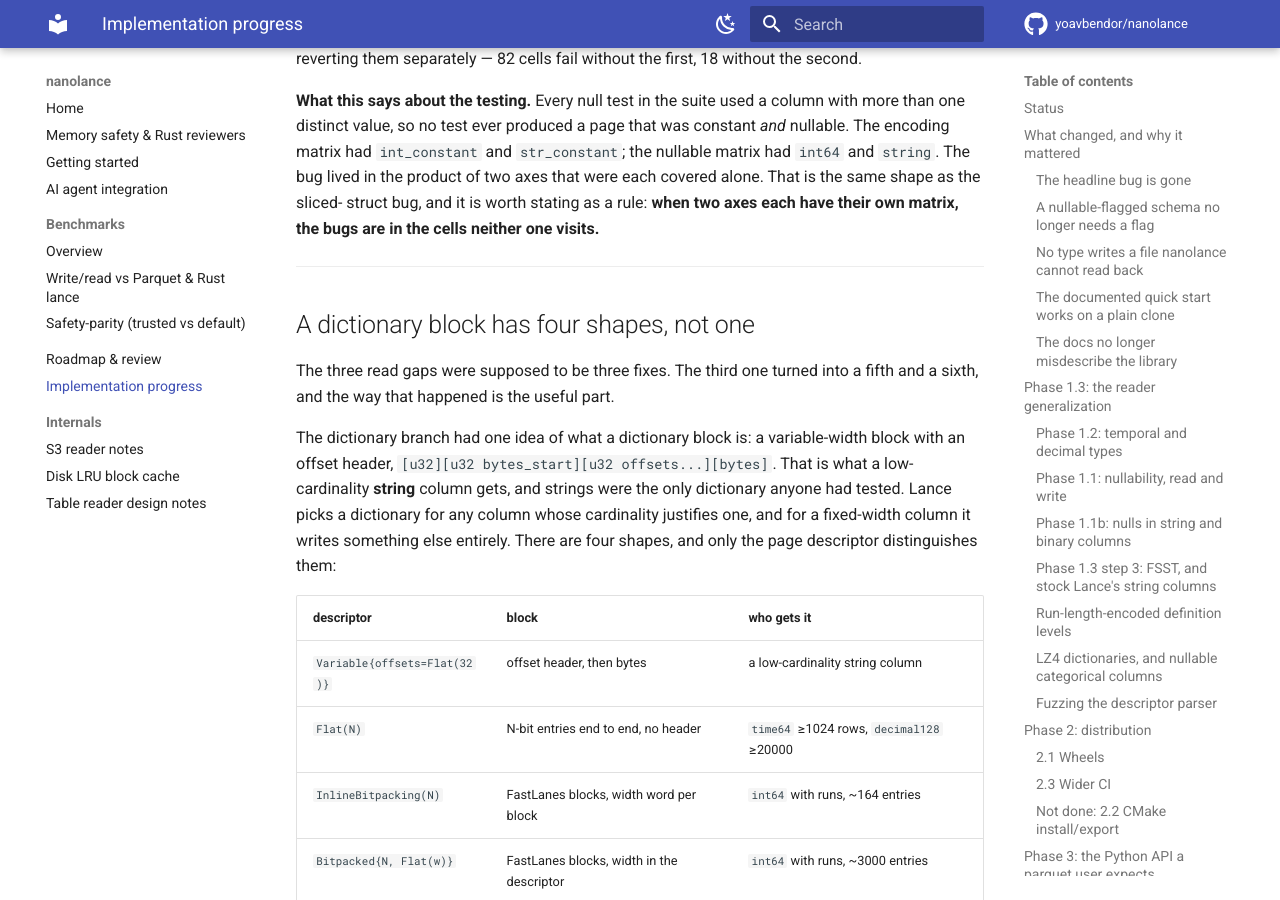
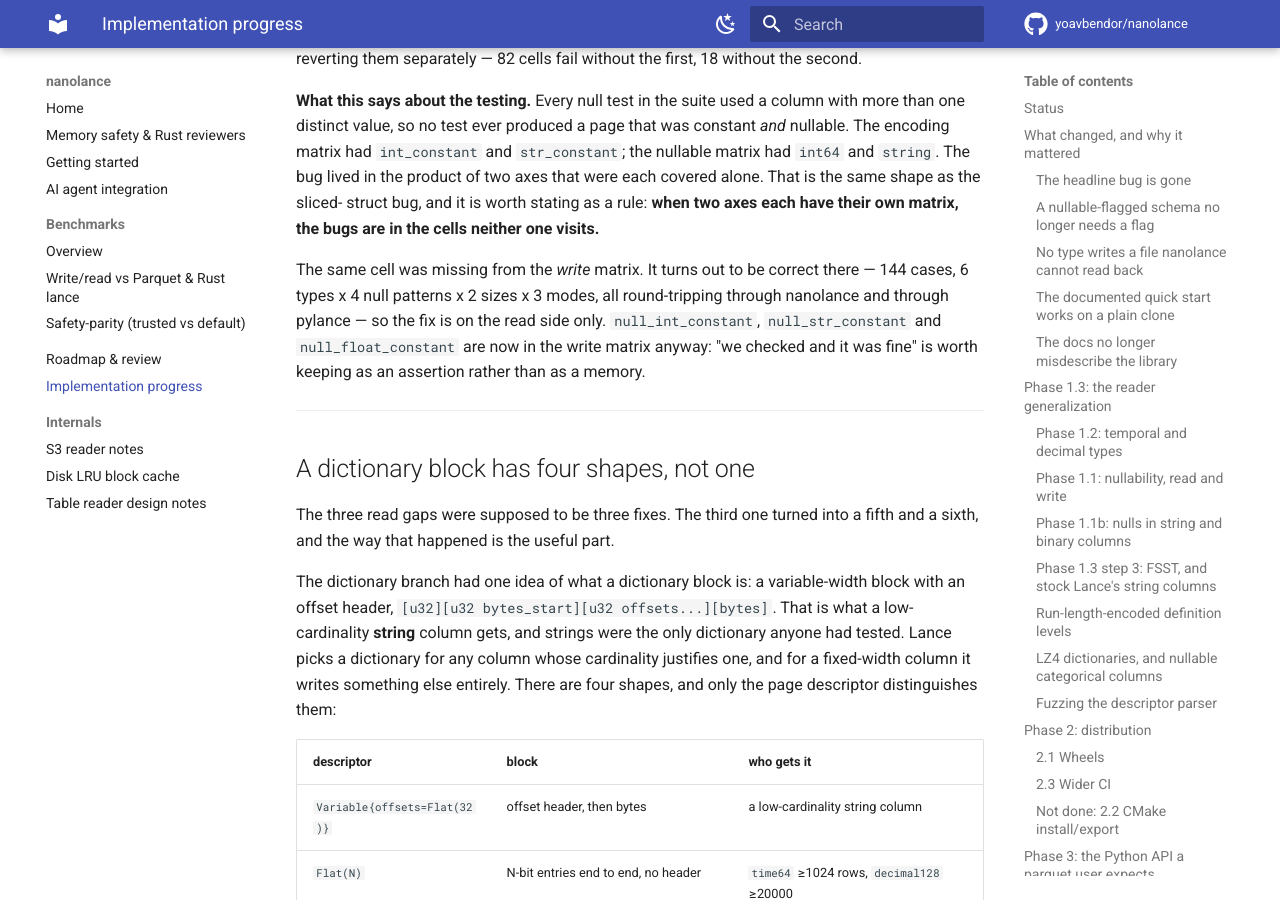
Before and after one commit to yoavbendor/nanolance, an MkDocs documentation site: the page built from docs/PROGRESS.md, in a window 1280 px wide and 900 px high, scrolled down 41808 px. Built offline with MkDocs 1.6.1 and Material for MkDocs 9.7.7, drawn with Linux system fonts in a browser that asks for light colours; comment, search, counter and statistics services are not loaded.

Commit message:
test: pin the constant+nullable cell on the write side too
The read-side bug lived in the product of two axes each covered alone: every
constant shape in the write matrix had no nulls, and every nullable shape had
more than one distinct value, so nothing produced a page that was both.

The write side turns out to be correct -- 144 cases (6 types x 4 null patterns x
2 sizes x 3 modes) round-trip through nanolance and through pylance. Pinning it
rather than leaving it as something that was checked once.

1036 pytest, 52 ctest.

Co-Authored-By: Claude Opus 5 <noreply@anthropic.com>
Claude-Session: https://claude.ai/code/session_014PGy9PK68gHvyR8T1r5ueY

```diff
--- a/docs/PROGRESS.md
+++ b/docs/PROGRESS.md
@@ -1576,6 +1576,12 @@ matrix had `int_constant` and `str_constant`; the nullable matrix had `int64` an
 lived in the product of two axes that were each covered alone. That is the same shape as the sliced-
 struct bug, and it is worth stating as a rule: **when two axes each have their own matrix, the bugs
 are in the cells neither one visits.**
+
+The same cell was missing from the *write* matrix. It turns out to be correct there — 144 cases, 6
+types x 4 null patterns x 2 sizes x 3 modes, all round-tripping through nanolance and through
+pylance — so the fix is on the read side only. `null_int_constant`, `null_str_constant` and
+`null_float_constant` are now in the write matrix anyway: "we checked and it was fine" is worth
+keeping as an assertion rather than as a memory.
 
 ---
 
```
Also changed, not shown: 1 other file.
